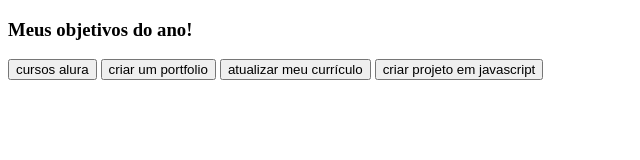
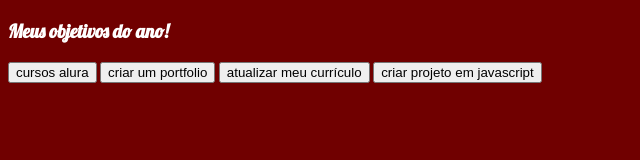
Before and after one commit to ruanantunes08/2024, a plain HTML site: page index.html in a window 1280 px wide. Shown: the whole page, without its empty margins (0-640 px from the left). Drawn offline with Linux system fonts and the light colour scheme.

Commit message:
Add files via upload

```diff
--- a/index.html
+++ b/index.html
@@ -15,14 +15,5 @@
     <button class="botao">atualizar meu currículo</button>
     <button class="botao">criar projeto em javascript</button>
 </div>
-</body
-{
-    background-color: var(--color-de-fundo);}
-    color: var(--branco);
-    font: 'lobster', sans-serif;
-
-
-
-
-body>
+</body>
 </html>
--- a/style.css
+++ b/style.css
@@ -1 +1,18 @@
-:root {--cor-de-fundo: #700000;}
+@import url('https://fonts.googleapis.com/css2?family=Lobster&display=swap');
+
+
+:root {
+--cor-de-fundo: #700000;
+--verde:#6FFF57;
+--branco:#FFFFFF;
+--botao-ativo:#3A375E;
+--botao-inativo: rgba(58, 55, 94, 0.5);
+--texto-fundo: rgba(58, 55, 94, 0.3);
+}
+
+body
+{
+ background-color:var(--cor-de-fundo);
+    color: var(--branco);
+    font-family: 'Lobster', sans-serif;
+}
```
Also changed, not shown: i.html (added, +11 -0 lines).
